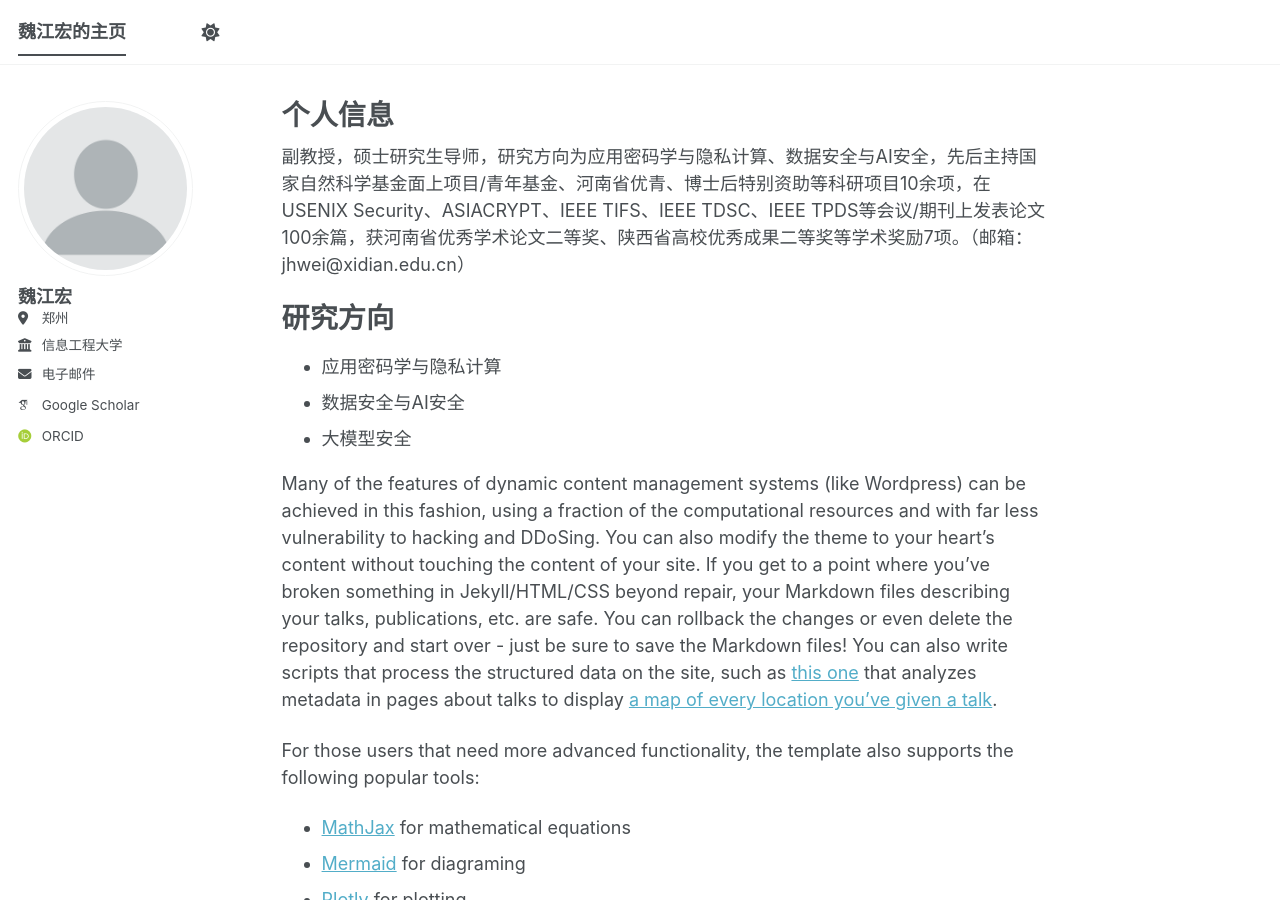
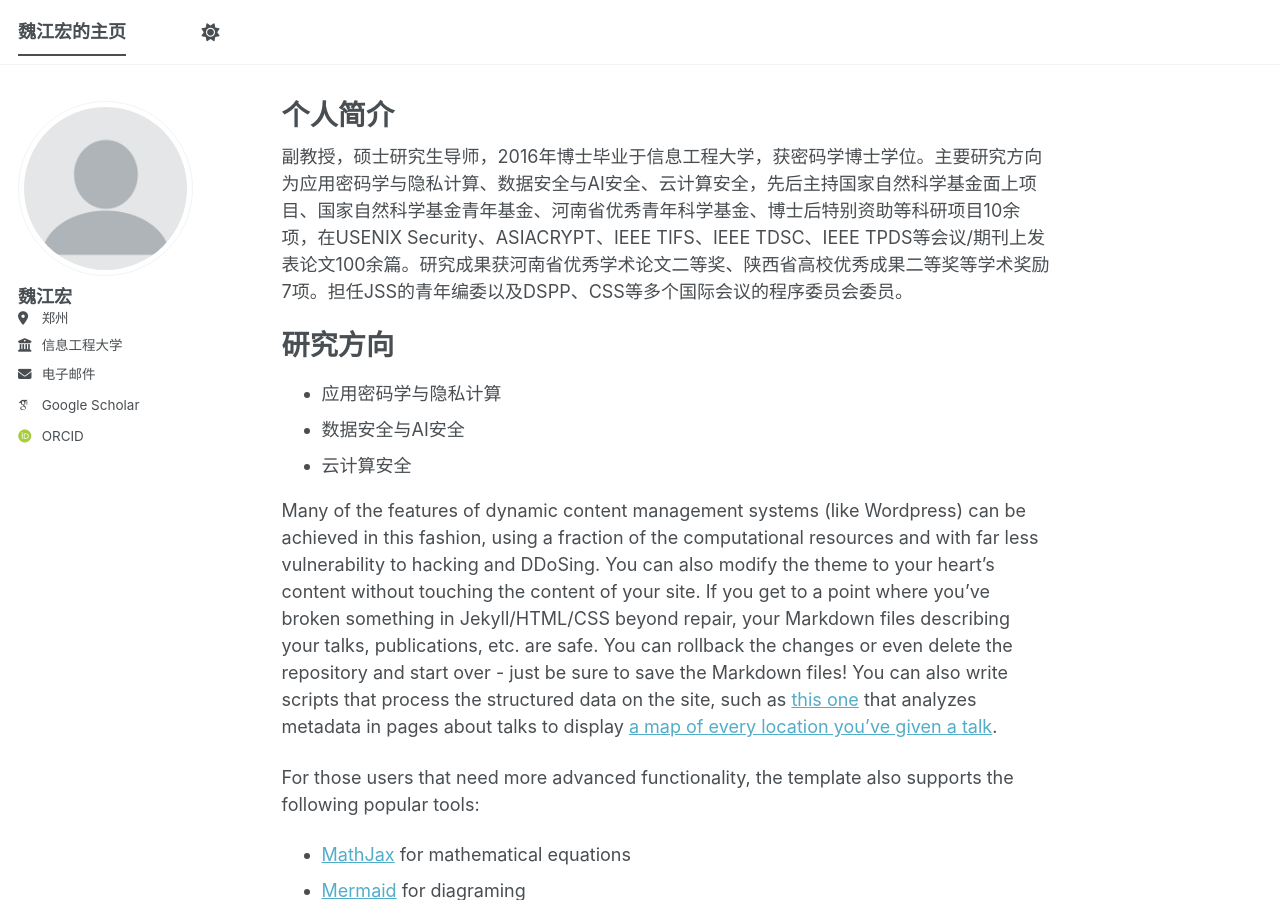
Before and after one commit to jhw-crypt/jhw-crypt.github.io, a Jekyll site: the page built from _pages/about.md, in a window 1280 px wide and 900 px high. Built offline with Jekyll 4.4.1, drawn with Linux system fonts in a browser that asks for light colours; some web fonts are replaced; a script bundle is joined from its source files by our own code; library files that are not in the unit come from our copies.

Commit message:
Update about.md

```diff
--- a/_pages/about.md
+++ b/_pages/about.md
@@ -1,19 +1,19 @@
 ---
 permalink: /
-title: "个人信息"
+title: "个人简介"
 author_profile: true
 redirect_from:
   - /about/
   - /about.html
 ---
-副教授，硕士研究生导师，研究方向为应用密码学与隐私计算、数据安全与AI安全，先后主持国家自然科学基金面上项目/青年基金、河南省优青、博士后特别资助等科研项目10余项，在USENIX Security、ASIACRYPT、IEEE TIFS、IEEE TDSC、IEEE TPDS等会议/期刊上发表论文100余篇，获河南省优秀学术论文二等奖、陕西省高校优秀成果二等奖等学术奖励7项。（邮箱：jhwei@xidian.edu.cn）
+副教授，硕士研究生导师，2016年博士毕业于信息工程大学，获密码学博士学位。主要研究方向为应用密码学与隐私计算、数据安全与AI安全、云计算安全，先后主持国家自然科学基金面上项目、国家自然科学基金青年基金、河南省优秀青年科学基金、博士后特别资助等科研项目10余项，在USENIX Security、ASIACRYPT、IEEE TIFS、IEEE TDSC、IEEE TPDS等会议/期刊上发表论文100余篇。研究成果获河南省优秀学术论文二等奖、陕西省高校优秀成果二等奖等学术奖励7项。担任JSS的青年编委以及DSPP、CSS等多个国际会议的程序委员会委员。
 
 
 研究方向
 ======
 - 应用密码学与隐私计算
 - 数据安全与AI安全
-- 大模型安全
+- 云计算安全
 
 Many of the features of dynamic content management systems (like Wordpress) can be achieved in this fashion, using a fraction of the computational resources and with far less vulnerability to hacking and DDoSing. You can also modify the theme to your heart's content without touching the content of your site. If you get to a point where you've broken something in Jekyll/HTML/CSS beyond repair, your Markdown files describing your talks, publications, etc. are safe. You can rollback the changes or even delete the repository and start over - just be sure to save the Markdown files! You can also write scripts that process the structured data on the site, such as [this one](https://github.com/academicpages/academicpages.github.io/blob/master/talkmap.ipynb) that analyzes metadata in pages about talks to display [a map of every location you've given a talk](https://academicpages.github.io/talkmap.html).
 
```
